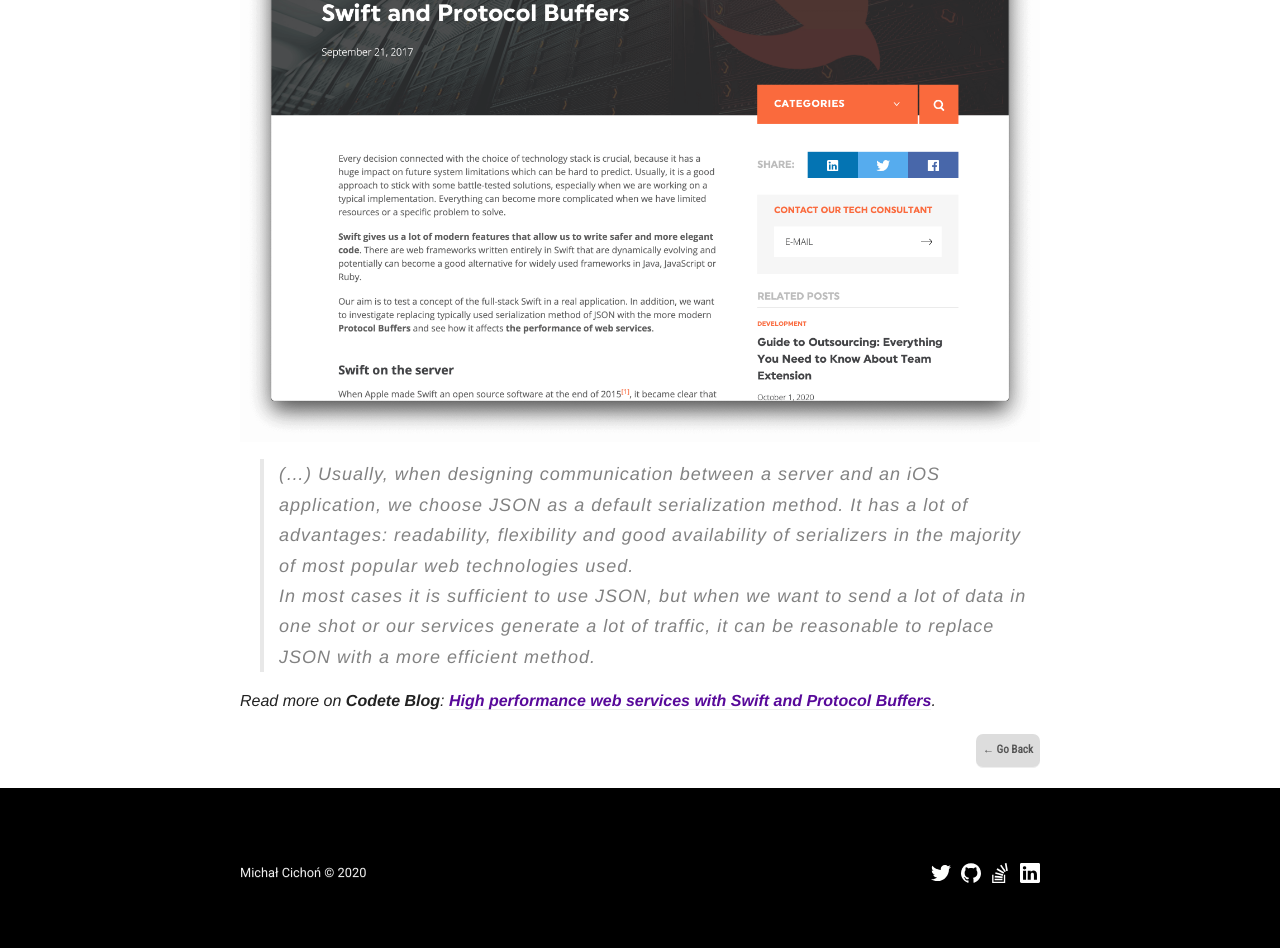
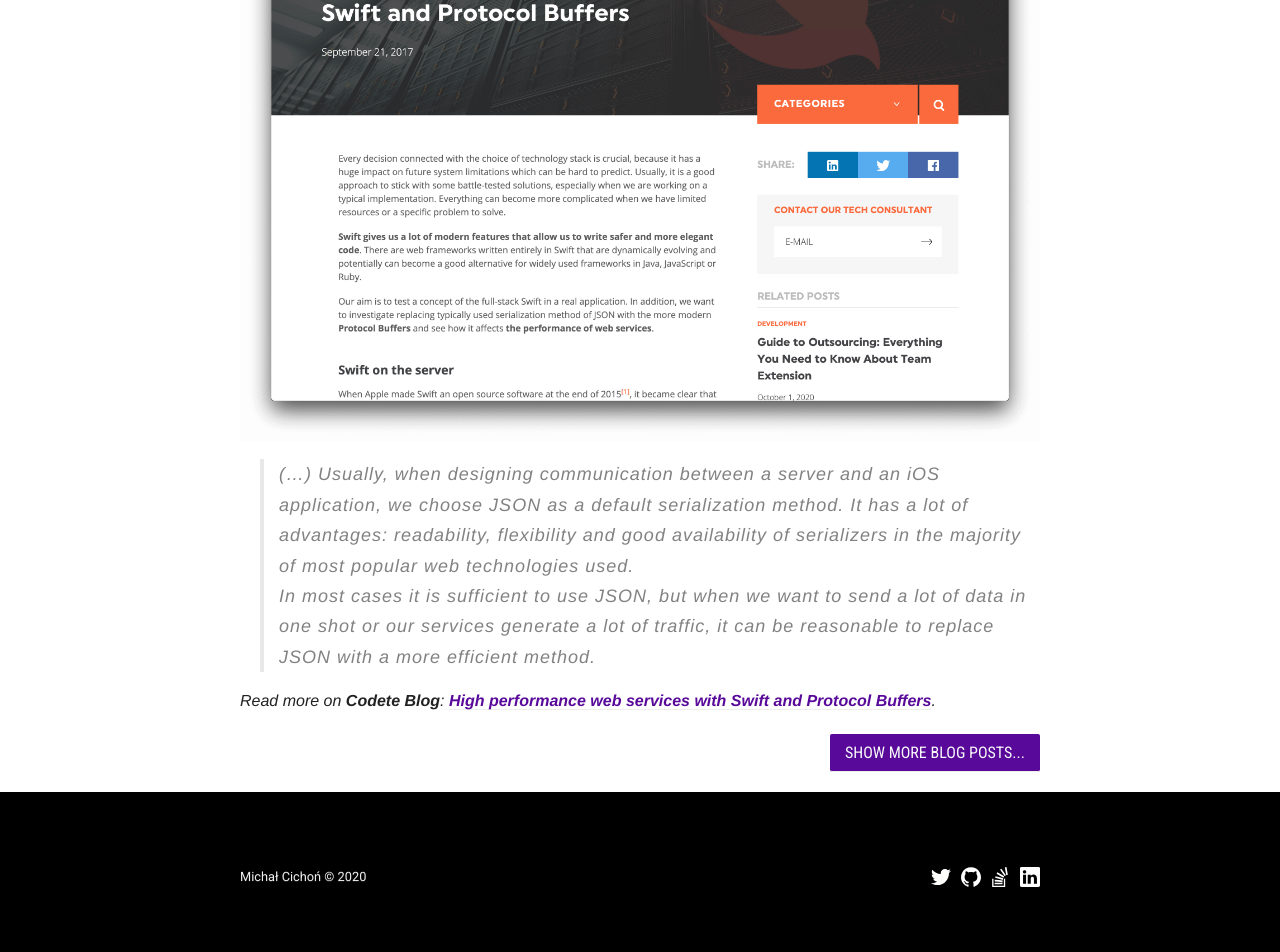
Before and after one commit to michalcichon/michalcichon.github.io, a Jekyll site: the page built from _posts/2017-09-21-high-performance-web-services-with-swift-and-protocol-buffers.md, in a window 1280 px wide. Shown: the part 656-1608 px from the top of the page. Built offline with Jekyll 4.4.1, drawn with Linux system fonts in a browser that asks for light colours; comment, search, counter and statistics services are not loaded.

Commit message:
Bigger show more posts button

```diff
--- a/_layouts/post.html
+++ b/_layouts/post.html
@@ -43,8 +43,8 @@ layout: default
   <noscript>Please enable JavaScript to view the <a href="https://disqus.com/?ref_noscript">comments powered by Disqus.</a></noscript>
   {% endif %}
 
-  <div class="small-navigation-button">
-    <a href="{{site.baseurl}}/blog">← Go Back</a>
-  </div>
+</article>
 
-</article>
+<div class="bigger-navigation-button">
+  <a href="{{site.baseurl}}/blog/#show_more">Show more blog posts...</a>
+</div>
--- a/css/main.css
+++ b/css/main.css
@@ -734,6 +734,7 @@ ul.post-list li.post-element {
 
 #disqus_thread {
   margin-top: 20px;
+  margin-bottom: 20px;
 }
 
 @media screen and (max-width:560px) {
```
Also changed, not shown: css/main.min.css.
